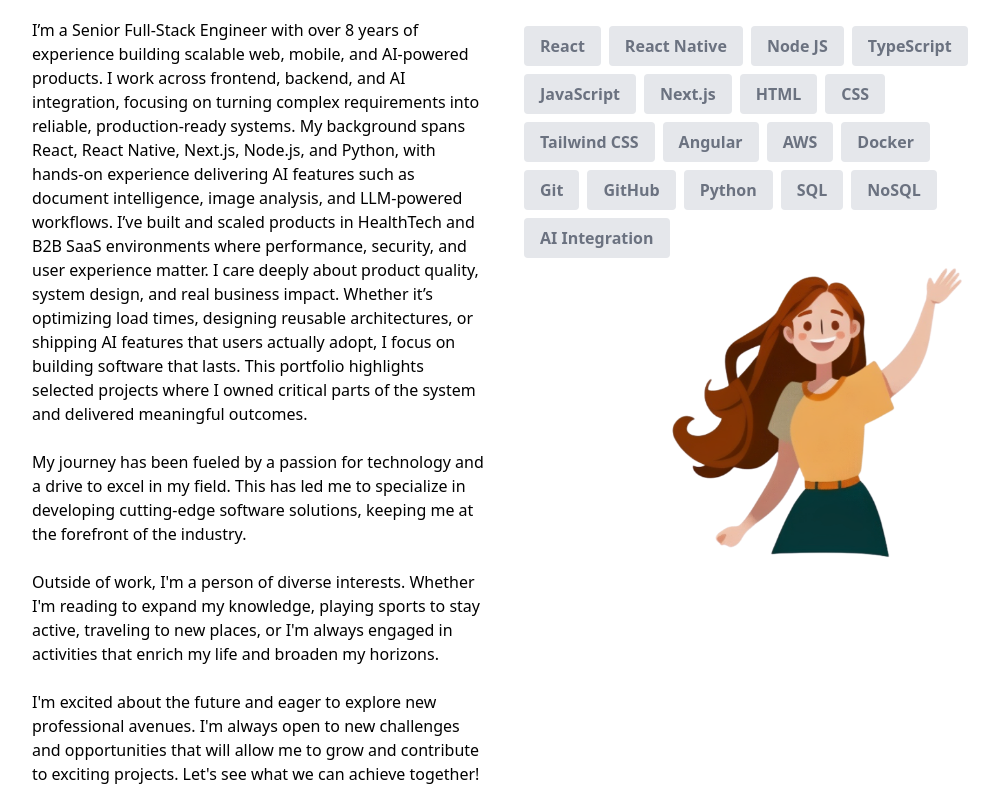
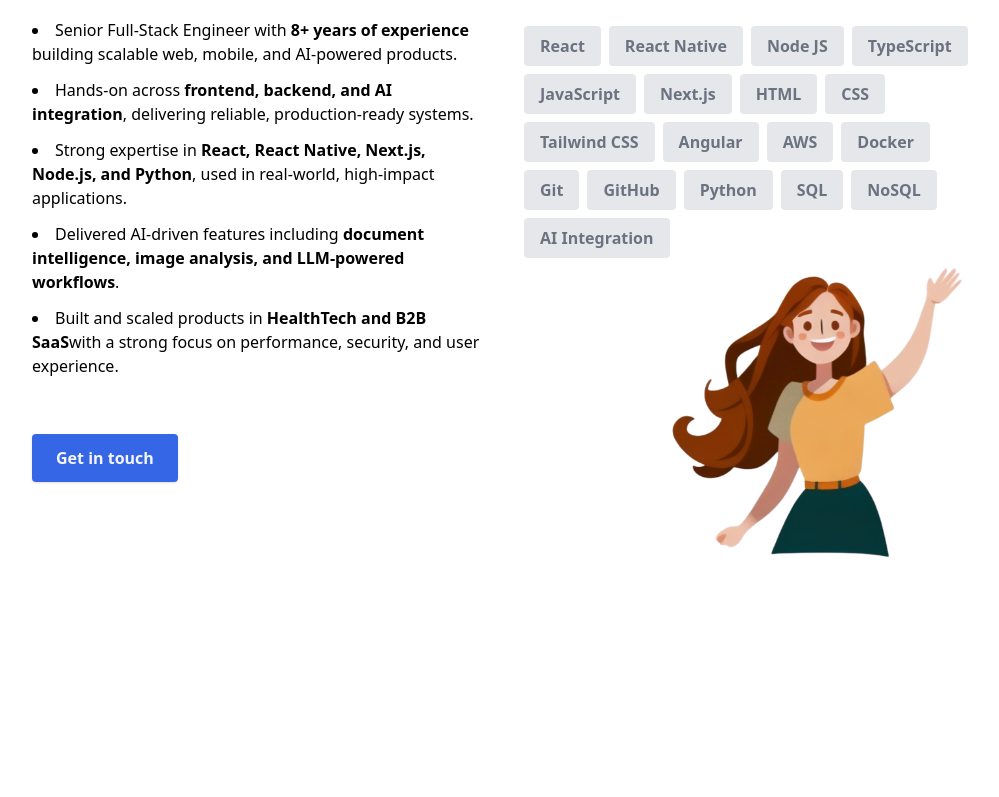
Before and after one commit to Smritibajaj/portfolio-next-js, a Next.js app: page / in a window 1280 px wide. Shown: the part 800-1597 px from the top of the page, without its empty margins (136-1135 px from the left). Built offline with nearby package versions, Linux system fonts and the light colour scheme.

Commit message:
added products

```diff
--- a/components/AboutSection.tsx
+++ b/components/AboutSection.tsx
@@ -20,7 +20,6 @@ const skills = [
   { skill: "SQL" },
   { skill: "NoSQL" },
   { skill: "AI Integration" },
-
 ];
 
 const AboutSection = () => {
@@ -33,59 +32,56 @@ const AboutSection = () => {
         </h1>
 
         <div className="flex flex-col space-y-10 items-stretch justify-center align-top md:space-x-10 md:space-y-0 md:p-4 md:flex-row md:text-left">
-          <div className="md:w-1/2 ">
+          <div className="md:w-1/2">
             <h1 className="text-center text-2xl font-bold mb-6 md:text-left">
               Get to know me!
             </h1>
-            <p>
-              {`I’m a Senior Full-Stack Engineer with over 8 years of experience
-              building scalable web, mobile, and AI-powered products. I work
-              across frontend, backend, and AI integration, focusing on turning
-              complex requirements into reliable, production-ready systems. My
-              background spans React, React Native, Next.js, Node.js, and
-              Python, with hands-on experience delivering AI features such as
-              document intelligence, image analysis, and LLM-powered workflows.
-              I’ve built and scaled products in HealthTech and B2B SaaS
-              environments where performance, security, and user experience
-              matter. I care deeply about product quality, system design, and
-              real business impact. Whether it’s optimizing load times,
-              designing reusable architectures, or shipping AI features that
-              users actually adopt, I focus on building software that lasts.
-              This portfolio highlights selected projects where I owned critical
-              parts of the system and delivered meaningful outcomes.`}
-            </p>
-            <br />
-            <p>
-              My journey has been fueled by a passion for technology and a drive
-              to excel in my field. This has led me to specialize in developing
-              cutting-edge software solutions, keeping me at the forefront of
-              the industry.
-            </p>
-            <br />
-            <p>
-              Outside of work, I&apos;m a person of diverse interests. Whether
-              I&apos;m reading to expand my knowledge, playing sports to stay
-              active, traveling to new places, or I&apos;m always engaged in
-              activities that enrich my life and broaden my horizons.
-            </p>
-            <br />
-            <p>
-              I&apos;m excited about the future and eager to explore new
-              professional avenues. I&apos;m always open to new challenges and
-              opportunities that will allow me to grow and contribute to
-              exciting projects. Let&apos;s see what we can achieve together!
-            </p>
+            <ul className="list-disc list-inside space-y-3">
+              <li>
+                Senior Full-Stack Engineer with{" "}
+                <strong>8+ years of experience </strong>
+                building scalable web, mobile, and AI-powered products.
+              </li>
+              <li>
+                Hands-on across{" "}
+                <strong>frontend, backend, and AI integration</strong>,
+                delivering reliable, production-ready systems.
+              </li>
+              <li>
+                Strong expertise in{" "}
+                <strong>
+                  React, React Native, Next.js, Node.js, and Python
+                </strong>
+                , used in real-world, high-impact applications.
+              </li>
+              <li>
+                Delivered AI-driven features including{" "}
+                <strong>
+                  document intelligence, image analysis, and LLM-powered
+                  workflows
+                </strong>
+                .
+              </li>
+              <li>
+                Built and scaled products in{" "}
+                <strong>HealthTech and B2B SaaS</strong>
+                with a strong focus on performance, security, and user
+                experience.
+              </li>
+            </ul>
+
             <br />
 
             <div>
               <a
-                className="text-neutral-100 font-semibold px-6 py-3 bg-brand-blue rounded shadow hover:bg-brand-blue my-8"
+                className="text-neutral-100 font-semibold px-6 py-3 bg-brand-blue rounded shadow hover:bg-brand-blue my-8 inline-block"
                 href="mailto:simmybajaj1603@gmail.com"
               >
                 Get in touch
               </a>
             </div>
           </div>
+
           <div className="text-center md:w-1/2 md:text-left">
             <h1 className="text-2xl font-bold mb-6">My Skills</h1>
             <div className="flex flex-wrap flex-row justify-center z-10 md:justify-start">
```
